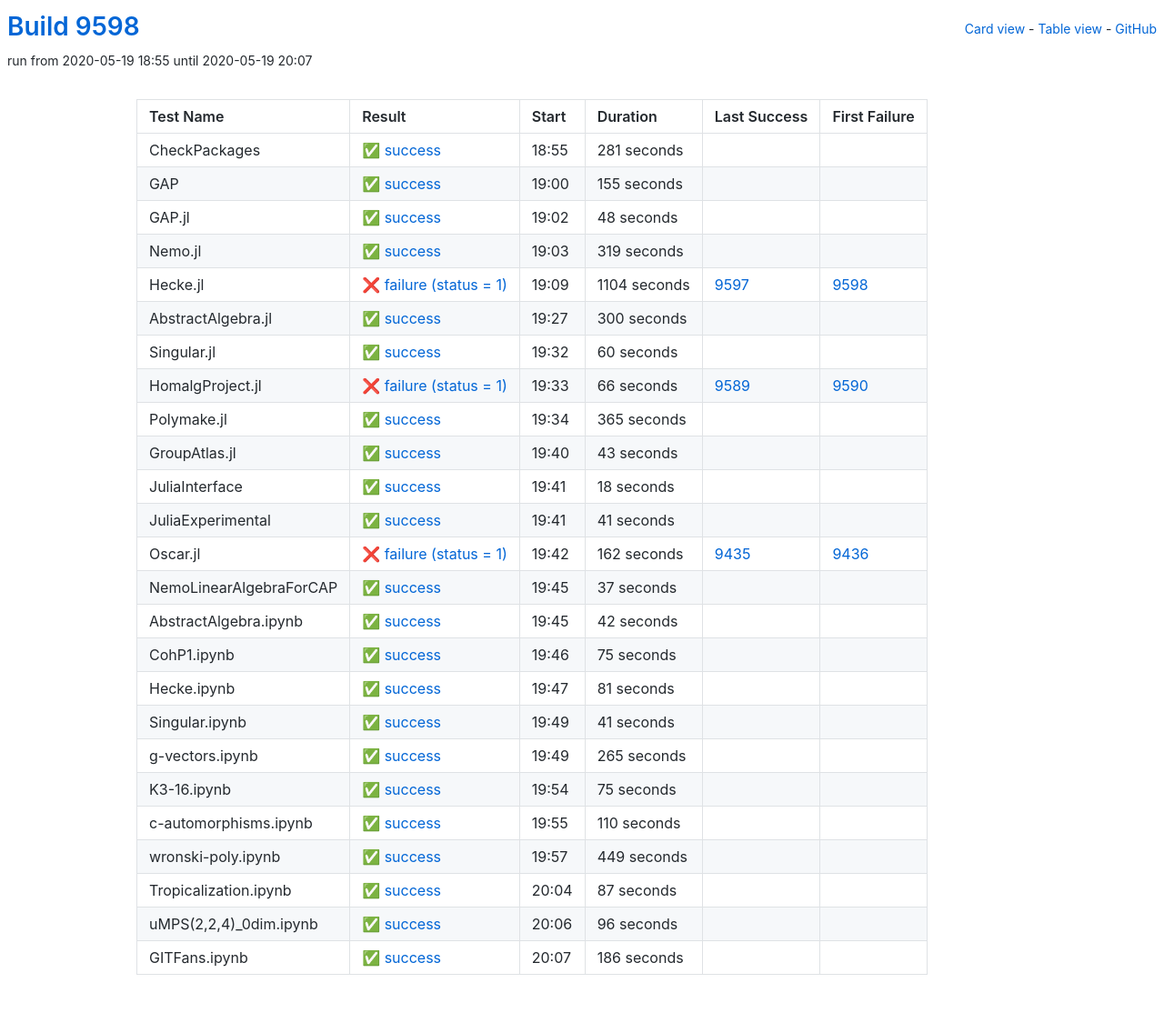
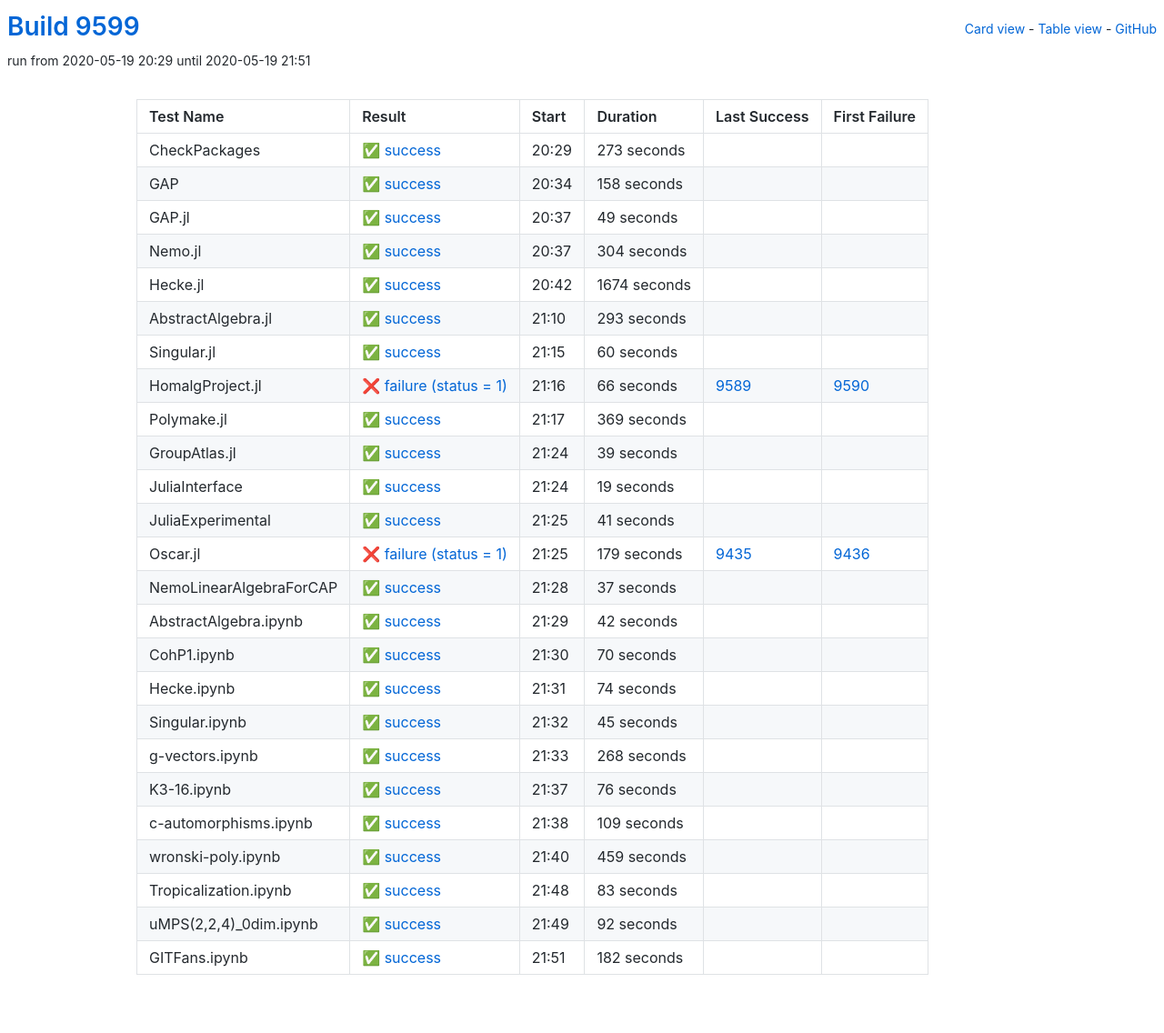
Before and after one commit to oscar-system/oscar-ci-status, a Jekyll site: the page built from table.html, in a window 1280 px wide. Shown: the whole page at 91% size. Built offline with Jekyll 4.4.1, drawn with Linux system fonts in a browser that asks for light colours.

Commit message:
Build 9599

```diff
--- a/_data/ci.yml
+++ b/_data/ci.yml
@@ -1,77 +1,77 @@
-build: 9598
-build_url: https://oscarci.mathematik.uni-kl.de/job/oscar/9598/
+build: 9599
+build_url: https://oscarci.mathematik.uni-kl.de/job/oscar/9599/
 job: oscar
 tests:
-- duration: 281
+- duration: 273
   exitcode: 0
   first_failure: false
   first_failure_url: null
   id: checkpackages
   last_success: false
   last_success_url: null
-  log: https://oscarci.mathematik.uni-kl.de/job/oscar/9598/artifact/logs/build-9598/CheckPackages.log
+  log: https://oscarci.mathematik.uni-kl.de/job/oscar/9599/artifact/logs/build-9599/CheckPackages.log
   name: CheckPackages
-  start: 2020-05-19 18:55
+  start: 2020-05-19 20:29
   status: success
   success: true
-- duration: 155
+- duration: 158
   exitcode: 0
   first_failure: false
   first_failure_url: null
   id: gap
   last_success: false
   last_success_url: null
-  log: https://oscarci.mathematik.uni-kl.de/job/oscar/9598/artifact/logs/build-9598/GAP.log
+  log: https://oscarci.mathematik.uni-kl.de/job/oscar/9599/artifact/logs/build-9599/GAP.log
   name: GAP
-  start: 2020-05-19 19:00
+  start: 2020-05-19 20:34
   status: success
   success: true
-- duration: 48
+- duration: 49
   exitcode: 0
   first_failure: false
   first_failure_url: null
   id: gap-jl
   last_success: false
   last_success_url: null
-  log: https://oscarci.mathematik.uni-kl.de/job/oscar/9598/artifact/logs/build-9598/GAP.jl.log
+  log: https://oscarci.mathematik.uni-kl.de/job/oscar/9599/artifact/logs/build-9599/GAP.jl.log
   name: GAP.jl
-  start: 2020-05-19 19:02
+  start: 2020-05-19 20:37
   status: success
   success: true
-- duration: 319
+- duration: 304
   exitcode: 0
   first_failure: false
   first_failure_url: null
   id: nemo-jl
   last_success: false
   last_success_url: null
-  log: https://oscarci.mathematik.uni-kl.de/job/oscar/9598/artifact/logs/build-9598/Nemo.jl.log
+  log: https://oscarci.mathematik.uni-kl.de/job/oscar/9599/artifact/logs/build-9599/Nemo.jl.log
   name: Nemo.jl
-  start: 2020-05-19 19:03
+  start: 2020-05-19 20:37
   status: success
   success: true
-- duration: 1104
-  exitcode: 1
-  first_failure: 9598
-  first_failure_url: https://oscarci.mathematik.uni-kl.de/job/oscar/9598/
+- duration: 1674
+  exitcode: 0
+  first_failure: false
+  first_failure_url: null
   id: hecke-jl
-  last_success: 9597
-  last_success_url: https://oscarci.mathematik.uni-kl.de/job/oscar/9597/
-  log: https://oscarci.mathematik.uni-kl.de/job/oscar/9598/artifact/logs/build-9598/Hecke.jl.log
+  last_success: false
+  last_success_url: null
+  log: https://oscarci.mathematik.uni-kl.de/job/oscar/9599/artifact/logs/build-9599/Hecke.jl.log
   name: Hecke.jl
-  start: 2020-05-19 19:09
-  status: failure
-  success: false
-- duration: 300
+  start: 2020-05-19 20:42
+  status: success
+  success: true
+- duration: 293
   exitcode: 0
   first_failure: false
   first_failure_url: null
   id: abstractalgebra-jl
   last_success: false
   last_success_url: null
-  log: https://oscarci.mathematik.uni-kl.de/job/oscar/9598/artifact/logs/build-9598/AbstractAlgebra.jl.log
+  log: https://oscarci.mathematik.uni-kl.de/job/oscar/9599/artifact/logs/build-9599/AbstractAlgebra.jl.log
   name: AbstractAlgebra.jl
-  start: 2020-05-19 19:27
+  start: 2020-05-19 21:10
   status: success
   success: true
 - duration: 60
@@ -81,9 +81,9 @@
   id: singular-jl
   last_success: false
   last_success_url: null
-  log: https://oscarci.mathematik.uni-kl.de/job/oscar/9598/artifact/logs/build-9598/Singular.jl.log
+  log: https://oscarci.mathematik.uni-kl.de/job/oscar/9599/artifact/logs/build-9599/Singular.jl.log
   name: Singular.jl
-  start: 2020-05-19 19:32
+  start: 2020-05-19 21:15
   status: success
   success: true
 - duration: 66
@@ -93,45 +93,45 @@
   id: homalgproject-jl
   last_success: 9589
   last_success_url: https://oscarci.mathematik.uni-kl.de/job/oscar/9589/
-  log: https://oscarci.mathematik.uni-kl.de/job/oscar/9598/artifact/logs/build-9598/HomalgProject.jl.log
+  log: https://oscarci.mathematik.uni-kl.de/job/oscar/9599/artifact/logs/build-9599/HomalgProject.jl.log
   name: HomalgProject.jl
-  start: 2020-05-19 19:33
+  start: 2020-05-19 21:16
   status: failure
   success: false
-- duration: 365
+- duration: 369
   exitcode: 0
   first_failure: false
   first_failure_url: null
   id: polymake-jl
   last_success: false
   last_success_url: null
-  log: https://oscarci.mathematik.uni-kl.de/job/oscar/9598/artifact/logs/build-9598/Polymake.jl.log
+  log: https://oscarci.mathematik.uni-kl.de/job/oscar/9599/artifact/logs/build-9599/Polymake.jl.log
   name: Polymake.jl
-  start: 2020-05-19 19:34
+  start: 2020-05-19 21:17
   status: success
   success: true
-- duration: 43
+- duration: 39
   exitcode: 0
   first_failure: false
   first_failure_url: null
   id: groupatlas-jl
   last_success: false
   last_success_url: null
-  log: https://oscarci.mathematik.uni-kl.de/job/oscar/9598/artifact/logs/build-9598/GroupAtlas.jl.log
+  log: https://oscarci.mathematik.uni-kl.de/job/oscar/9599/artifact/logs/build-9599/GroupAtlas.jl.log
   name: GroupAtlas.jl
-  start: 2020-05-19 19:40
+  start: 2020-05-19 21:24
   status: success
   success: true
-- duration: 18
+- duration: 19
   exitcode: 0
   first_failure: false
   first_failure_url: null
   id: juliainterface
   last_success: false
   last_success_url: null
-  log: https://oscarci.mathematik.uni-kl.de/job/oscar/9598/artifact/logs/build-9598/JuliaInterface.log
+  log: https://oscarci.mathematik.uni-kl.de/job/oscar/9599/artifact/logs/build-9599/JuliaInterface.log
   name: JuliaInterface
-  start: 2020-05-19 19:41
+  start: 2020-05-19 21:24
   status: success
   success: true
 - duration: 41
@@ -141,21 +141,21 @@
   id: juliaexperimental
   last_success: false
   last_success_url: null
-  log: https://oscarci.mathematik.uni-kl.de/job/oscar/9598/artifact/logs/build-9598/JuliaExperimental.log
+  log: https://oscarci.mathematik.uni-kl.de/job/oscar/9599/artifact/logs/build-9599/JuliaExperimental.log
   name: JuliaExperimental
-  start: 2020-05-19 19:41
+  start: 2020-05-19 21:25
   status: success
   success: true
-- duration: 162
+- duration: 179
   exitcode: 1
   first_failure: 9436
   first_failure_url: https://oscarci.mathematik.uni-kl.de/job/oscar/9436/
   id: oscar-jl
   last_success: 9435
   last_success_url: https://oscarci.mathematik.uni-kl.de/job/oscar/9435/
-  log: https://oscarci.mathematik.uni-kl.de/job/oscar/9598/artifact/logs/build-9598/Oscar.jl.log
+  log: https://oscarci.mathematik.uni-kl.de/job/oscar/9599/artifact/logs/build-9599/Oscar.jl.log
   name: Oscar.jl
-  start: 2020-05-19 19:42
+  start: 2020-05-19 21:25
   status: failure
   success: false
 - duration: 37
@@ -165,9 +165,9 @@
   id: nemolinearalgebraforcap
   last_success: false
   last_success_url: null
-  log: https://oscarci.mathematik.uni-kl.de/job/oscar/9598/artifact/logs/build-9598/NemoLinearAlgebraForCAP.log
+  log: https://oscarci.mathematik.uni-kl.de/job/oscar/9599/artifact/logs/build-9599/NemoLinearAlgebraForCAP.log
   name: NemoLinearAlgebraForCAP
-  start: 2020-05-19 19:45
+  start: 2020-05-19 21:28
   status: success
   success: true
 - duration: 42
@@ -177,128 +177,128 @@
   id: abstractalgebra-ipynb
   last_success: false
   last_success_url: null
-  log: https://oscarci.mathematik.uni-kl.de/job/oscar/9598/artifact/logs/build-9598/AbstractAlgebra.ipynb.log
+  log: https://oscarci.mathematik.uni-kl.de/job/oscar/9599/artifact/logs/build-9599/AbstractAlgebra.ipynb.log
   name: AbstractAlgebra.ipynb
-  start: 2020-05-19 19:45
+  start: 2020-05-19 21:29
   status: success
   success: true
-- duration: 75
+- duration: 70
   exitcode: 0
   first_failure: false
   first_failure_url: null
   id: cohp1-ipynb
   last_success: false
   last_success_url: null
-  log: https://oscarci.mathematik.uni-kl.de/job/oscar/9598/artifact/logs/build-9598/CohP1.ipynb.log
+  log: https://oscarci.mathematik.uni-kl.de/job/oscar/9599/artifact/logs/build-9599/CohP1.ipynb.log
   name: CohP1.ipynb
-  start: 2020-05-19 19:46
+  start: 2020-05-19 21:30
   status: success
   success: true
-- duration: 81
+- duration: 74
   exitcode: 0
   first_failure: false
   first_failure_url: null
   id: hecke-ipynb
   last_success: false
   last_success_url: null
-  log: https://oscarci.mathematik.uni-kl.de/job/oscar/9598/artifact/logs/build-9598/Hecke.ipynb.log
+  log: https://oscarci.mathematik.uni-kl.de/job/oscar/9599/artifact/logs/build-9599/Hecke.ipynb.log
   name: Hecke.ipynb
-  start: 2020-05-19 19:47
+  start: 2020-05-19 21:31
   status: success
   success: true
-- duration: 41
+- duration: 45
   exitcode: 0
   first_failure: false
   first_failure_url: null
   id: singular-ipynb
   last_success: false
   last_success_url: null
-  log: https://oscarci.mathematik.uni-kl.de/job/oscar/9598/artifact/logs/build-9598/Singular.ipynb.log
+  log: https://oscarci.mathematik.uni-kl.de/job/oscar/9599/artifact/logs/build-9599/Singular.ipynb.log
   name: Singular.ipynb
-  start: 2020-05-19 19:49
+  start: 2020-05-19 21:32
   status: success
   success: true
-- duration: 265
+- duration: 268
   exitcode: 0
   first_failure: false
   first_failure_url: null
   id: g-vectors-ipynb
   last_success: false
   last_success_url: null
-  log: https://oscarci.mathematik.uni-kl.de/job/oscar/9598/artifact/logs/build-9598/g-vectors.ipynb.log
+  log: https://oscarci.mathematik.uni-kl.de/job/oscar/9599/artifact/logs/build-9599/g-vectors.ipynb.log
   name: g-vectors.ipynb
-  start: 2020-05-19 19:49
+  start: 2020-05-19 21:33
   status: success
   success: true
-- duration: 75
+- duration: 76
   exitcode: 0
   first_failure: false
   first_failure_url: null
   id: k3-16-ipynb
   last_success: false
   last_success_url: null
-  log: https://oscarci.mathematik.uni-kl.de/job/oscar/9598/artifact/logs/build-9598/K3-16.ipynb.log
+  log: https://oscarci.mathematik.uni-kl.de/job/oscar/9599/artifact/logs/build-9599/K3-16.ipynb.log
   name: K3-16.ipynb
-  start: 2020-05-19 19:54
+  start: 2020-05-19 21:37
   status: success
   success: true
-- duration: 110
+- duration: 109
   exitcode: 0
   first_failure: false
   first_failure_url: null
   id: c-automorphisms-ipynb
   last_success: false
   last_success_url: null
-  log: https://oscarci.mathematik.uni-kl.de/job/oscar/9598/artifact/logs/build-9598/c-automorphisms.ipynb.log
+  log: https://oscarci.mathematik.uni-kl.de/job/oscar/9599/artifact/logs/build-9599/c-automorphisms.ipynb.log
   name: c-automorphisms.ipynb
-  start: 2020-05-19 19:55
+  start: 2020-05-19 21:38
   status: success
   success: true
-- duration: 449
+- duration: 459
   exitcode: 0
   first_failure: false
   first_failure_url: null
   id: wronski-poly-ipynb
   last_success: false
   last_success_url: null
-  log: https://oscarci.mathematik.uni-kl.de/job/oscar/9598/artifact/logs/build-9598/wronski-poly.ipynb.log
+  log: https://oscarci.mathematik.uni-kl.de/job/oscar/9599/artifact/logs/build-9599/wronski-poly.ipynb.log
   name: wronski-poly.ipynb
-  start: 2020-05-19 19:57
+  start: 2020-05-19 21:40
   status: success
   success: true
-- duration: 87
+- duration: 83
   exitcode: 0
   first_failure: false
   first_failure_url: null
   id: tropicalization-ipynb
   last_success: false
   last_success_url: null
-  log: https://oscarci.mathematik.uni-kl.de/job/oscar/9598/artifact/logs/build-9598/Tropicalization.ipynb.log
+  log: https://oscarci.mathematik.uni-kl.de/job/oscar/9599/artifact/logs/build-9599/Tropicalization.ipynb.log
   name: Tropicalization.ipynb
-  start: 2020-05-19 20:04
+  start: 2020-05-19 21:48
   status: success
   success: true
-- duration: 96
+- duration: 92
   exitcode: 0
   first_failure: false
   first_failure_url: null
   id: umps-2-2-4-0dim-ipynb
   last_success: false
   last_success_url: null
-  log: https://oscarci.mathematik.uni-kl.de/job/oscar/9598/artifact/logs/build-9598/uMPS-2-2-4-_0dim.ipynb.log
+  log: https://oscarci.mathematik.uni-kl.de/job/oscar/9599/artifact/logs/build-9599/uMPS-2-2-4-_0dim.ipynb.log
   name: uMPS(2,2,4)_0dim.ipynb
-  start: 2020-05-19 20:06
+  start: 2020-05-19 21:49
   status: success
   success: true
-- duration: 186
+- duration: 182
   exitcode: 0
   first_failure: false
   first_failure_url: null
   id: gitfans-ipynb
   last_success: false
   last_success_url: null
-  log: https://oscarci.mathematik.uni-kl.de/job/oscar/9598/artifact/logs/build-9598/GITFans.ipynb.log
+  log: https://oscarci.mathematik.uni-kl.de/job/oscar/9599/artifact/logs/build-9599/GITFans.ipynb.log
   name: GITFans.ipynb
-  start: 2020-05-19 20:07
+  start: 2020-05-19 21:51
   status: success
   success: true
```
Also changed, not shown: README.md.
